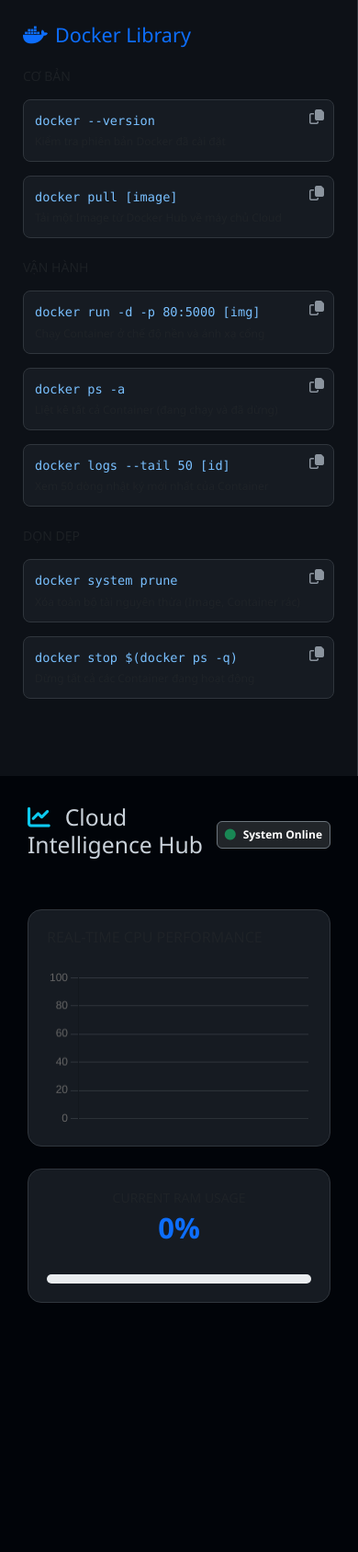
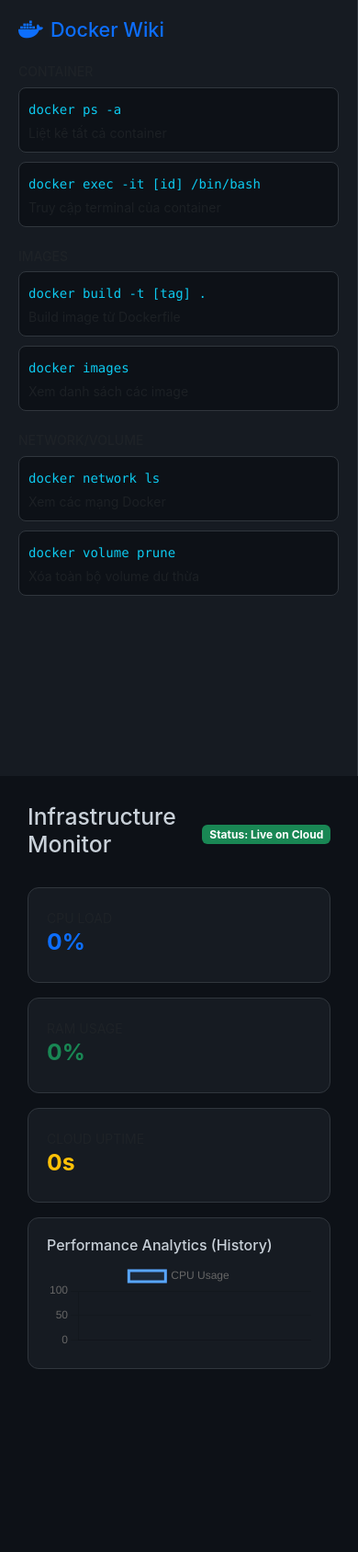
Before and after one commit to DoHoang21/my-system-monitor, a Flask app: page / in a window 390 px wide. Shown: the whole page at 92% size. Run offline with Flask 3, Linux system fonts and the light colour scheme.

Commit message:
Add files via upload

```diff
--- a/app.py
+++ b/app.py
@@ -1,36 +1,49 @@
 from flask import Flask, render_template, jsonify
 import psutil
 import platform
+import time
 import os
 
 app = Flask(__name__)
+START_TIME = time.time()
 
 @app.route('/')
 def index():
-    # Thư viện lệnh Docker được phân loại chuyên nghiệp
-    docker_library = {
-        "Cơ bản": [
-            {"cmd": "docker --version", "desc": "Kiểm tra phiên bản Docker đã cài đặt"},
-            {"cmd": "docker pull [image]", "desc": "Tải một Image từ Docker Hub về máy chủ Cloud"}
+    # 1. Thông tin cấu hình hệ thống
+    sys_info = {
+        "node": platform.node(),
+        "os": f"{platform.system()} {platform.release()}",
+        "cpu_count": psutil.cpu_count(logical=True),
+        "total_ram": f"{round(psutil.virtual_memory().total / (1024**3), 2)} GB"
+    }
+
+    # 2. Thư viện lệnh Docker (Nội dung "To" hơn cho web)
+    docker_lib = {
+        "Container": [
+            {"cmd": "docker ps -a", "desc": "Liệt kê tất cả container"},
+            {"cmd": "docker exec -it [id] /bin/bash", "desc": "Truy cập terminal của container"}
         ],
-        "Vận hành": [
-            {"cmd": "docker run -d -p 80:5000 [img]", "desc": "Chạy Container ở chế độ nền và ánh xạ cổng"},
-            {"cmd": "docker ps -a", "desc": "Liệt kê tất cả Container (đang chạy và đã dừng)"},
-            {"cmd": "docker logs --tail 50 [id]", "desc": "Xem 50 dòng nhật ký mới nhất của Container"}
+        "Images": [
+            {"cmd": "docker build -t [tag] .", "desc": "Build image từ Dockerfile"},
+            {"cmd": "docker images", "desc": "Xem danh sách các image"}
         ],
-        "Dọn dẹp": [
-            {"cmd": "docker system prune", "desc": "Xóa toàn bộ tài nguyên thừa (Image, Container rác)"},
-            {"cmd": "docker stop $(docker ps -q)", "desc": "Dừng tất cả các Container đang hoạt động"}
+        "Network/Volume": [
+            {"cmd": "docker network ls", "desc": "Xem các mạng Docker"},
+            {"cmd": "docker volume prune", "desc": "Xóa toàn bộ volume dư thừa"}
         ]
     }
-    return render_template('index.html', library=docker_library)
+    return render_template('index.html', info=sys_info, library=docker_lib)
 
 @app.route('/api/stats')
 def stats():
+    net = psutil.net_io_counters()
+    uptime = int(time.time() - START_TIME)
     return jsonify(
-        cpu=psutil.cpu_percent(interval=None),
+        cpu=psutil.cpu_percent(),
         ram=psutil.virtual_memory().percent,
-        disk=psutil.disk_usage('/').percent
+        net_in=f"{round(net.bytes_recv / (1024**2), 2)} MB",
+        net_out=f"{round(net.bytes_sent / (1024**2), 2)} MB",
+        uptime=f"{uptime // 60}m {uptime % 60}s"
     )
 
 if __name__ == "__main__":
--- a/templates/index.html
+++ b/templates/index.html
@@ -2,62 +2,65 @@
 <html lang="vi">
 <head>
     <meta charset="UTF-8">
-    <title>Cloud Control & Docker Wiki</title>
+    <title>Enterprise Cloud Hub</title>
     <link href="https://cdn.jsdelivr.net/npm/bootstrap@5.3.0/dist/css/bootstrap.min.css" rel="stylesheet">
     <link rel="stylesheet" href="https://cdnjs.cloudflare.com/ajax/libs/font-awesome/6.4.0/css/all.min.css">
     <script src="https://cdn.jsdelivr.net/npm/chart.js"></script>
     <script src="https://code.jquery.com/jquery-3.6.0.min.js"></script>
     <style>
-        body { background: #010409; color: #c9d1d9; font-family: 'Segoe UI', sans-serif; }
-        .sidebar { background: #0d1117; border-right: 1px solid #30363d; height: 100vh; overflow-y: auto; padding: 25px; }
-        .main-content { height: 100vh; overflow-y: auto; padding: 30px; }
-        .cmd-box { background: #161b22; border: 1px solid #30363d; border-radius: 8px; padding: 12px; margin-bottom: 15px; position: relative; }
-        .cmd-text { font-family: 'SFMono-Regular', Consolas, monospace; color: #79c0ff; font-size: 0.85rem; }
-        .copy-btn { position: absolute; right: 10px; top: 10px; color: #8b949e; cursor: pointer; }
-        .monitor-card { background: #161b22; border: 1px solid #30363d; border-radius: 15px; padding: 20px; }
+        body { background: #0d1117; color: #c9d1d9; font-family: 'Inter', sans-serif; }
+        .sidebar { background: #161b22; border-right: 1px solid #30363d; height: 100vh; overflow-y: auto; padding: 20px; }
+        .main-panel { padding: 30px; height: 100vh; overflow-y: auto; }
+        .cmd-card { background: #0d1117; border: 1px solid #30363d; padding: 10px; border-radius: 8px; margin-bottom: 10px; cursor: pointer; transition: 0.2s; }
+        .cmd-card:hover { border-color: #58a6ff; }
+        .stat-card { background: #161b22; border: 1px solid #30363d; border-radius: 12px; padding: 20px; }
     </style>
 </head>
 <body>
     <div class="container-fluid">
         <div class="row">
             <div class="col-md-4 col-lg-3 sidebar">
-                <h4 class="text-primary mb-4"><i class="fab fa-docker me-2"></i>Docker Library</h4>
-                {% for category, cmds in library.items() %}
-                    <h6 class="text-uppercase text-muted small mt-4 mb-3">{{ category }}</h6>
-                    {% for item in cmds %}
-                    <div class="cmd-box">
-                        <i class="far fa-copy copy-btn" onclick="copyCmd('{{ item.cmd }}')"></i>
-                        <div class="cmd-text">{{ item.cmd }}</div>
-                        <div class="small text-muted mt-1" style="font-size: 0.75rem;">{{ item.desc }}</div>
-                    </div>
-                    {% endfor %}
+                <h4 class="text-primary mb-4"><i class="fab fa-docker me-2"></i>Docker Wiki</h4>
+                {% for cat, cmds in library.items() %}
+                <h6 class="text-muted small text-uppercase mt-4">{{ cat }}</h6>
+                {% for c in cmds %}
+                <div class="cmd-card" onclick="navigator.clipboard.writeText('{{ c.cmd }}'); alert('Copied!')">
+                    <code class="text-info">{{ c.cmd }}</code>
+                    <div class="small text-muted mt-1">{{ c.desc }}</div>
+                </div>
+                {% endfor %}
                 {% endfor %}
             </div>
 
-            <div class="col-md-8 col-lg-9 main-content">
-                <div class="d-flex justify-content-between align-items-center mb-5">
-                    <h2><i class="fas fa-chart-line me-3 text-info"></i>Cloud Intelligence Hub</h2>
-                    <div class="badge bg-dark border border-secondary p-2">
-                        <i class="fas fa-circle text-success me-2"></i>System Online
-                    </div>
+            <div class="col-md-8 col-lg-9 main-panel">
+                <div class="d-flex justify-content-between align-items-center mb-4">
+                    <h2>Infrastructure Monitor</h2>
+                    <span class="badge bg-success">Status: Live on Cloud</span>
                 </div>
 
-                <div class="row g-4">
-                    <div class="col-md-7">
-                        <div class="monitor-card">
-                            <h6 class="text-muted mb-4">REAL-TIME CPU PERFORMANCE</h6>
-                            <canvas id="cpuChart" height="180"></canvas>
+                <div class="row g-3">
+                    <div class="col-md-4">
+                        <div class="stat-card">
+                            <span class="text-muted small">CPU LOAD</span>
+                            <div class="h2 fw-bold text-primary" id="cpu-val">0%</div>
                         </div>
                     </div>
-                    <div class="col-md-5">
-                        <div class="monitor-card h-100 d-flex flex-column justify-content-center">
-                            <div class="text-center mb-4">
-                                <small class="text-muted d-block mb-1">CURRENT RAM USAGE</small>
-                                <h2 id="ram-text" class="display-5 fw-bold text-primary">0%</h2>
-                            </div>
-                            <div class="progress" style="height: 10px;">
-                                <div id="ram-bar" class="progress-bar bg-primary" style="width: 0%"></div>
-                            </div>
+                    <div class="col-md-4">
+                        <div class="stat-card">
+                            <span class="text-muted small">RAM USAGE</span>
+                            <div class="h2 fw-bold text-success" id="ram-val">0%</div>
+                        </div>
+                    </div>
+                    <div class="col-md-4">
+                        <div class="stat-card">
+                            <span class="text-muted small">CLOUD UPTIME</span>
+                            <div class="h2 fw-bold text-warning" id="uptime">0s</div>
+                        </div>
+                    </div>
+                    <div class="col-md-12">
+                        <div class="stat-card">
+                            <h6>Performance Analytics (History)</h6>
+                            <canvas id="lineChart" height="100"></canvas>
                         </div>
                     </div>
                 </div>
@@ -66,27 +69,23 @@
     </div>
 
     <script>
-        function copyCmd(text) {
-            navigator.clipboard.writeText(text);
-            alert("Đã sao chép lệnh: " + text);
-        }
-
-        const ctx = document.getElementById('cpuChart').getContext('2d');
-        const cpuChart = new Chart(ctx, {
+        const ctx = document.getElementById('lineChart').getContext('2d');
+        const chart = new Chart(ctx, {
             type: 'line',
-            data: { labels: [], datasets: [{ label: 'CPU Load %', data: [], borderColor: '#58a6ff', tension: 0.4, fill: true, backgroundColor: 'rgba(88, 166, 255, 0.1)' }] },
-            options: { scales: { y: { beginAtZero: true, max: 100, grid: { color: '#30363d' } } }, plugins: { legend: { display: false } } }
+            data: { labels: [], datasets: [{ label: 'CPU Usage', data: [], borderColor: '#58a6ff', tension: 0.4, fill: true, backgroundColor: 'rgba(88, 166, 255, 0.1)' }] },
+            options: { scales: { y: { beginAtZero: true, max: 100 } } }
         });
 
         setInterval(() => {
             $.getJSON('/api/stats', (data) => {
-                $('#ram-text').text(data.ram + '%');
-                $('#ram-bar').css('width', data.ram + '%');
+                $('#cpu-val').text(data.cpu + '%');
+                $('#ram-val').text(data.ram + '%');
+                $('#uptime').text(data.uptime);
                 const time = new Date().toLocaleTimeString();
-                if(cpuChart.data.labels.length > 10) { cpuChart.data.labels.shift(); cpuChart.data.datasets[0].data.shift(); }
-                cpuChart.data.labels.push(time);
-                cpuChart.data.datasets[0].data.push(data.cpu);
-                cpuChart.update();
+                if(chart.data.labels.length > 15) { chart.data.labels.shift(); chart.data.datasets[0].data.shift(); }
+                chart.data.labels.push(time);
+                chart.data.datasets[0].data.push(data.cpu);
+                chart.update();
             });
         }, 3000);
     </script>
```
